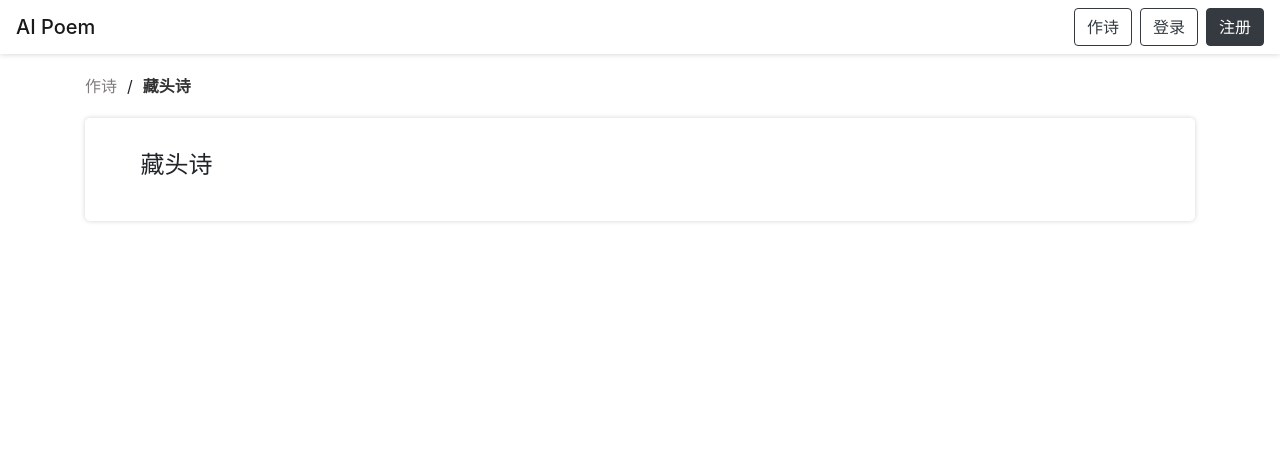
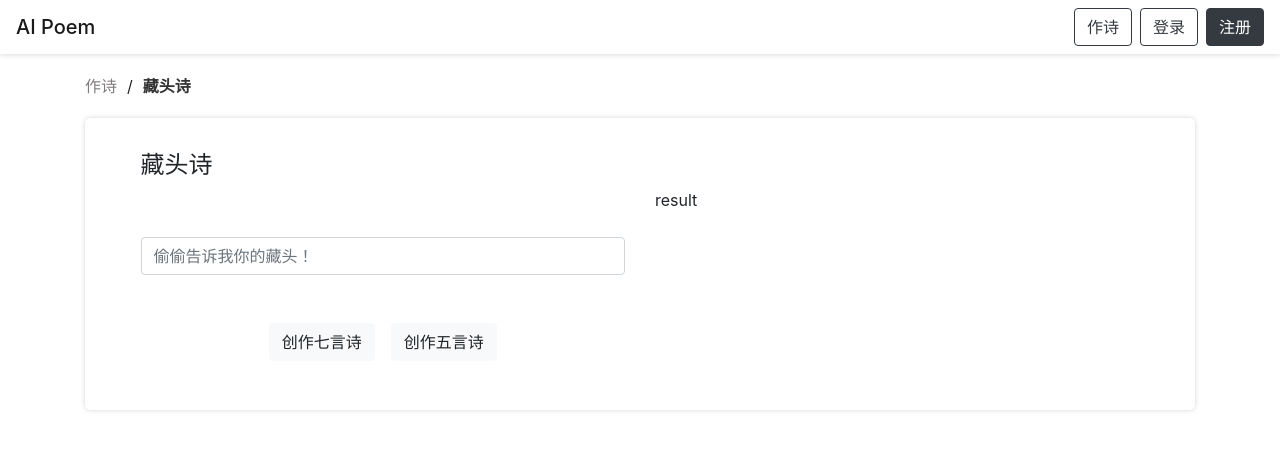
Before and after one commit to 2020-ai-poem/ai-poem-fe, a React (Create React App) app: page /cangtou in a window 1280 px wide. Shown: the top 450 px of the page. Built offline with nearby package versions, Linux system fonts and the light colour scheme.

Commit message:
added input of cangtou.

```diff
--- a/src/pages/create/CangTou.js
+++ b/src/pages/create/CangTou.js
@@ -11,6 +11,25 @@ const CangTou = () => {
       </div>
       <div className="container becca-card">
         <h4>藏头诗</h4>
+        <div className="row">
+          <div className="col-sm-6">
+            <form className="cangtou-form">
+              <div className="form-group">
+                <input
+                  className="form-control"
+                  placeholder="偷偷告诉我你的藏头！"
+                />
+                <div className="cangtou-btn">
+                  <button className="btn btn-light mr-3">创作七言诗</button>
+                  <button className="btn btn-light">创作五言诗</button>
+                </div>
+              </div>
+            </form>
+          </div>
+          <div className='col-sm-6'>
+            result
+          </div>
+        </div>
       </div>
     </div>
   );
--- a/src/pages/create/CreatePoem.js
+++ b/src/pages/create/CreatePoem.js
@@ -10,6 +10,7 @@ const CreatePoem = () => {
       <div className="becca-bread">
         <span className="becca-bread-text">作诗</span>
       </div>
+
       <div className="container becca-card">
 
         <h4>辅助作诗（AI作诗）：</h4>
--- a/src/pages/create/create.css
+++ b/src/pages/create/create.css
@@ -52,3 +52,13 @@
   margin-top: 20px;
   color: #636363;
 }
+
+/* CangTou */
+.cangtou-form {
+  margin-top: 10%;
+}
+
+.cangtou-btn {
+  margin-top: 10%;
+  text-align: center;
+}
```
